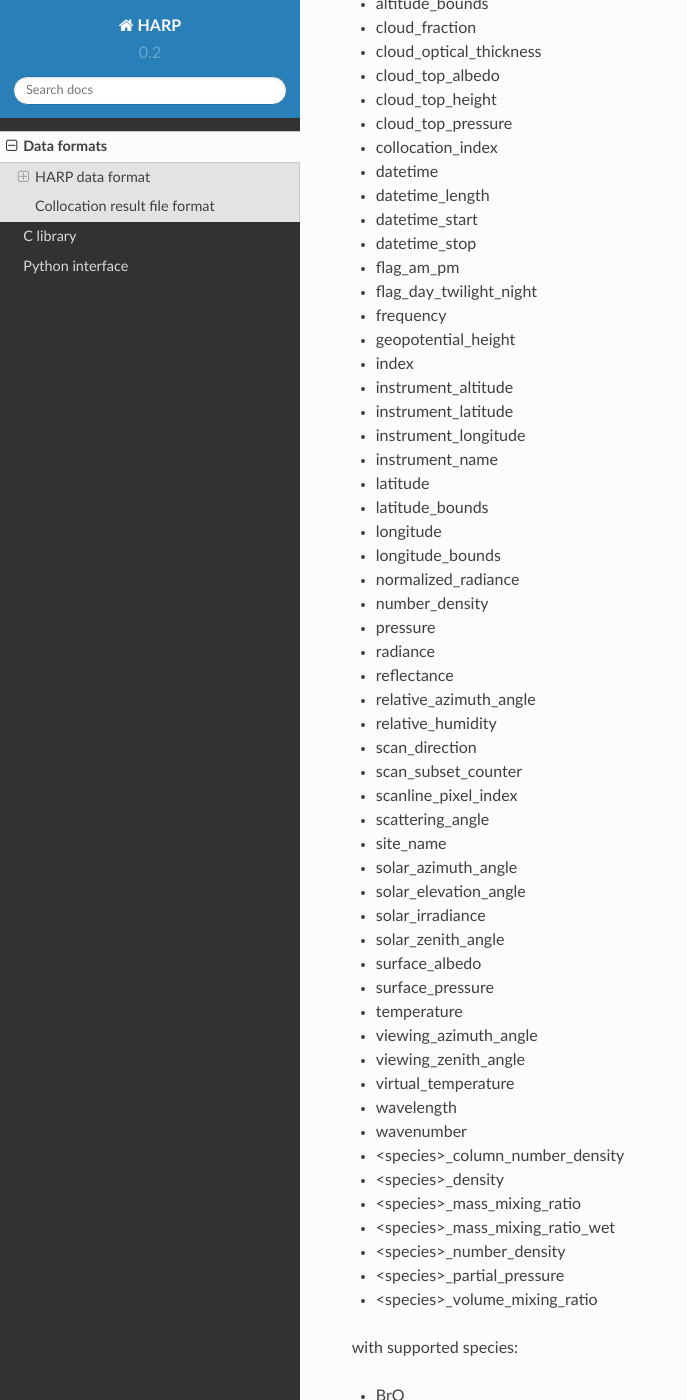
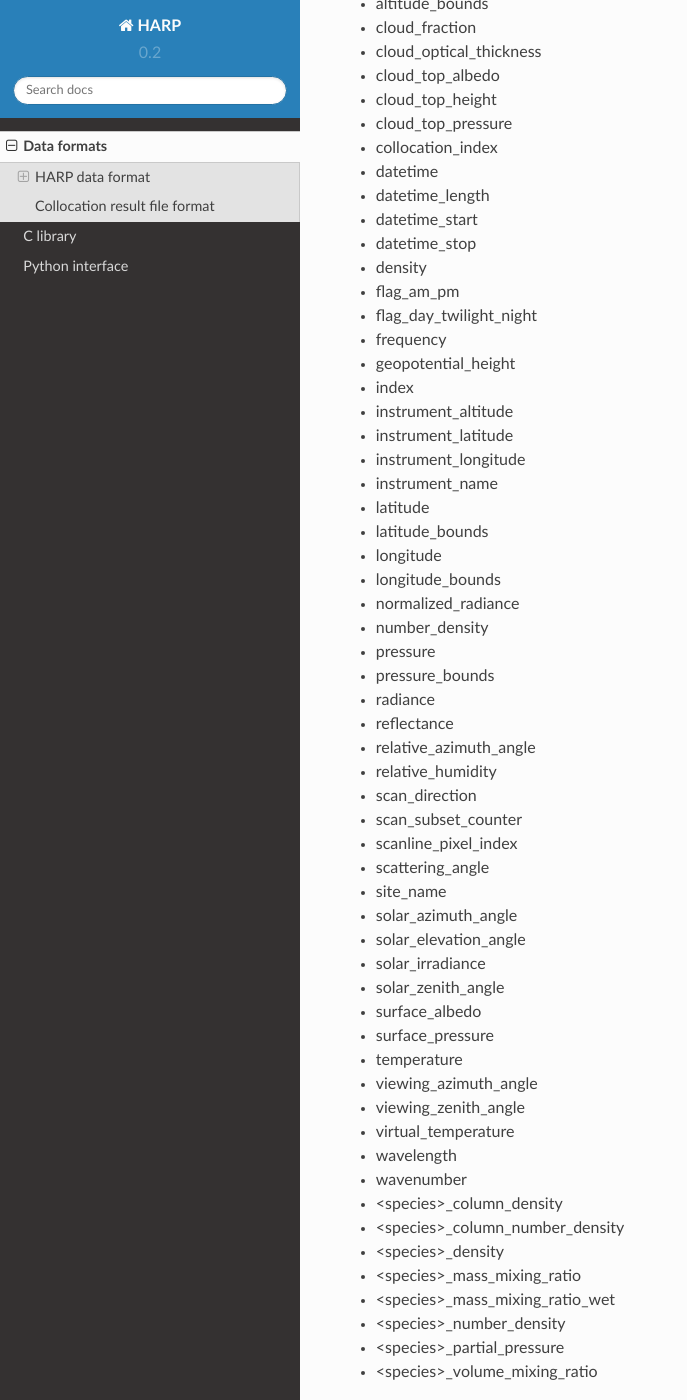
Before and after one commit to stcorp/harp, a Sphinx documentation site: the page built from doc/dataformats.rst, in a window 1280 px wide and 1400 px high, scrolled down 4894 px. Shown: the whole window, without its empty margins (0-687 px from the left). Built offline with Sphinx 7.4.7 and the Read the Docs theme 2.0.0, drawn with Linux system fonts in a browser that asks for light colours; pages that are not in the unit, such as notebooks, are missing from menus.

Commit message:
Add missing core variables density, pressure_bounds, and <species>_column_density

```diff
--- a/doc/dataformats.rst
+++ b/doc/dataformats.rst
@@ -210,6 +210,7 @@ The core variables are:
 - datetime_length
 - datetime_start
 - datetime_stop
+- density
 - flag_am_pm
 - flag_day_twilight_night
 - frequency
@@ -226,6 +227,7 @@ The core variables are:
 - normalized_radiance
 - number_density
 - pressure
+- pressure_bounds
 - radiance
 - reflectance
 - relative_azimuth_angle
@@ -247,6 +249,7 @@ The core variables are:
 - virtual_temperature
 - wavelength
 - wavenumber
+- <species>_column_density
 - <species>_column_number_density
 - <species>_density
 - <species>_mass_mixing_ratio
--- a/doc/html/dataformats.html
+++ b/doc/html/dataformats.html
@@ -385,6 +385,7 @@ apply to the value of a variable attribute, such as <code class="docutils litera
 <li>datetime_length</li>
 <li>datetime_start</li>
 <li>datetime_stop</li>
+<li>density</li>
 <li>flag_am_pm</li>
 <li>flag_day_twilight_night</li>
 <li>frequency</li>
@@ -401,6 +402,7 @@ apply to the value of a variable attribute, such as <code class="docutils litera
 <li>normalized_radiance</li>
 <li>number_density</li>
 <li>pressure</li>
+<li>pressure_bounds</li>
 <li>radiance</li>
 <li>reflectance</li>
 <li>relative_azimuth_angle</li>
@@ -422,6 +424,7 @@ apply to the value of a variable attribute, such as <code class="docutils litera
 <li>virtual_temperature</li>
 <li>wavelength</li>
 <li>wavenumber</li>
+<li>&lt;species&gt;_column_density</li>
 <li>&lt;species&gt;_column_number_density</li>
 <li>&lt;species&gt;_density</li>
 <li>&lt;species&gt;_mass_mixing_ratio</li>
```
Also changed, not shown: doc/html/searchindex.js.
